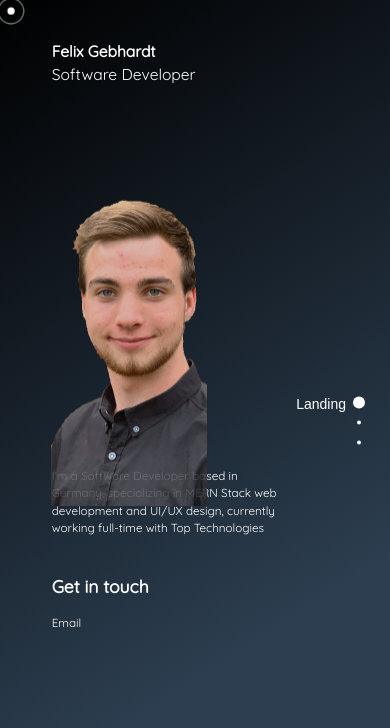
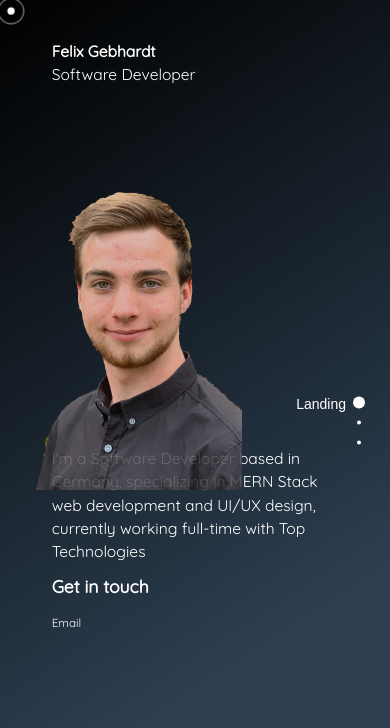
Before and after one commit to Felix-Gebhardt/portfolio, a plain HTML site: page index.html in a window 390 px wide. Drawn offline with nearby package versions, Linux system fonts and the light colour scheme.

Commit message:
responsive test #5 on 1st page

```diff
--- a/sass/main.scss
+++ b/sass/main.scss
@@ -339,20 +339,21 @@ h3{
                 font-size: 4vw;
         }
         .main_description{
-                margin-top: 300px;
-                font-size: 3vw;
+                margin-top: 280px;
+                font-size: 4vw;
                 padding: 40px;
         }
         .footer{
                 padding: 40px;
                 font-size: 3vw;
-                margin-top: 0x;
+                margin-top: -12vh;
+
         }
         .pic{
                 top: 20vh;
-                left: 13vw;
-                width: 40vw;
-                height: 40vh;
+                left: 2vw;
+                width: 60vw;
+                height: 38vh;
                 background-size: 300px auto;
         }
         .card{
```
Also changed, not shown: css/main.css, 1 other file.
